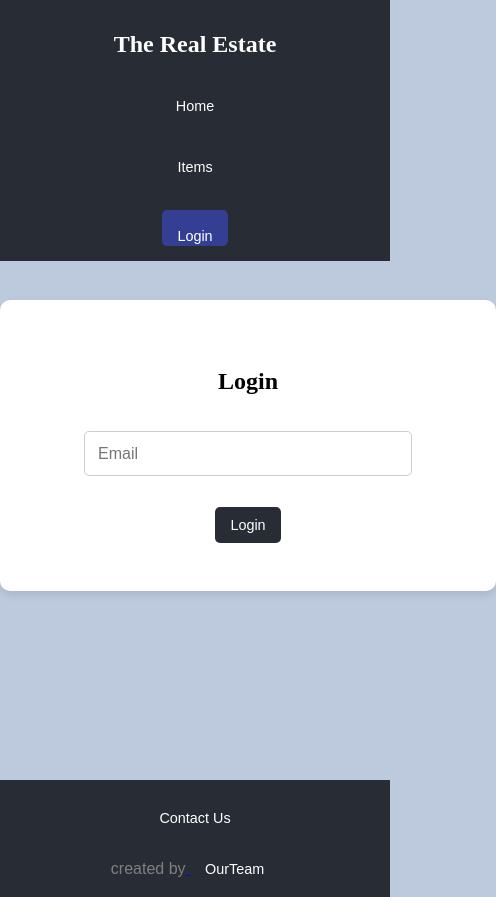
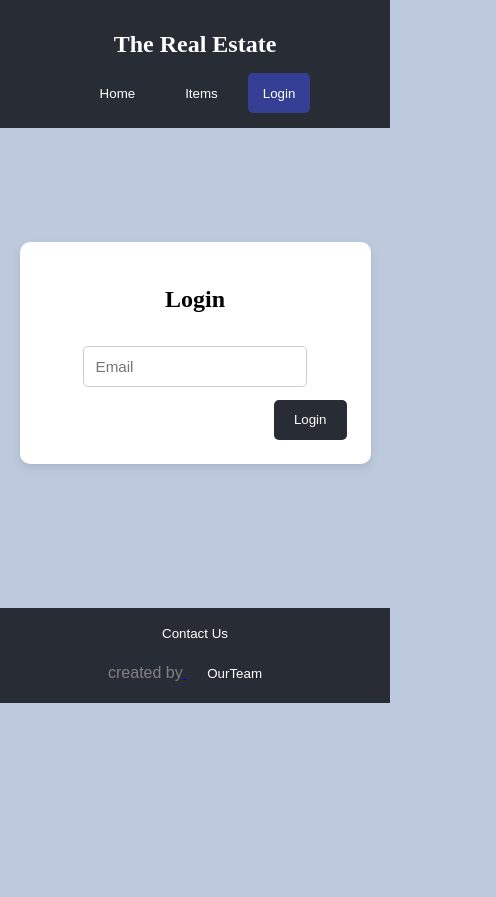
Before and after one commit to 3ayary/Grad-Project, a React (Vite) app: page /login in a window 390 px wide. Shown: the whole page, 496 px wide, since content can reach past the window. After the commit the page ends 844 px from the top, so only its background shows below. Built offline with nearby package versions, Linux system fonts and the light colour scheme.

Commit message:
edit login page and buttons

```diff
--- a/src/App.css
+++ b/src/App.css
@@ -148,6 +148,10 @@ button:hover {
   .navbar {
     justify-content: center; /* Center nav items */
     gap: 15px; /* Adjust gap */
+    display: flex;          /* يجعل العناصر بداخله مرنة (flex items) */
+    flex-direction: row;    /* يرتب العناصر في صف (هذا هو الافتراضي) */
+    justify-content: center;/* يوسط العناصر أفقيًا في الصف */
+    align-items: center;
     margin-top: 0; /* Remove top margin */
   }
 
@@ -185,13 +189,6 @@ button:hover {
    }
 
 
-  button {
-    margin-left: auto; /* Keep button potentially aligned right */
-    margin-right: auto; /* Center button below text */
-    margin-top: 15px; /* Add space above button */
-    align-self: center; /* Ensure button centers */
-    /* display: block; /* Optional: make it full width */
-  }
 }
 
 /* Optional: Media Query for even smaller screens */
@@ -201,17 +198,12 @@ button:hover {
    }
    .navbar {
        gap: 10px; /* Smaller gap */
-       flex-direction: column; /* Stack nav items vertically */
+       flex-direction: row; /* Stack nav items vertically */
        align-items: center; /* Center them */
    }
     .navbar h4 {
         margin: 8px 0;
     }
 
-    button {
-        padding: 0 15px; /* Smaller padding */
-        height: 36px; /* Smaller height */
-        line-height: 36px; /* Adjust line height */
-        font-size: 0.9em; /* Smaller font */
-    }
+
 }
--- a/src/components/style/LoginPage.css
+++ b/src/components/style/LoginPage.css
@@ -1,62 +1,80 @@
-/* Center the login form */
+/* Center the login form container */
 .login-container {
   display: flex;
   justify-content: center;
   align-items: center;
-margin-top: auto;
-margin-bottom: auto;
-    height: 500vh;
+  min-height: 100vh; /* Use min-height to cover viewport */
   background-color: #f0f2f5;
-
-
-  }
-  .login-container-page{
-height: 450px;
+  padding: 20px; /* Add some padding for smaller screens */
+  box-sizing: border-box;
 }
 
-
-  .pop-card {
-
+.login-container-page {
+  min-height: 450px;
+  display: flex;
+  justify-content: center;
+  align-items: center;
+}
+/* Card styling (Unified for .login-card) */
+.login-card {
   background-color: #fff;
-    padding: 3rem;
-    border-radius: 10px;
-    box-shadow: 0 4px 8px rgba(0, 0, 0, 0.1);
-   padding-top: 50px;
-    width: 400px;
-    display: flex;
-    flex-direction: column;
-    margin: auto;
-    gap: 1rem;
-    display: grid;
-    place-items: center;
-margin-top: 3%;
-  }
-
-  /* Card styling */
-  .login-card {
-
-    background-color: #fff;
-    padding: 3rem;
+  padding: 2.5rem; /* Slightly reduced base padding */
   border-radius: 10px;
   box-shadow: 0 4px 8px rgba(0, 0, 0, 0.1);
 
-    width: 400px;
-    display: flex;
-    flex-direction: column;
-    margin: auto;
-    gap: 1rem;
+  /* Responsive Width */
+  width: 90%;       /* Take 90% of container width */
+  max-width: 400px;  /* Up to a maximum of 400px */
+
+  /* Layout using Grid to center items */
   display: grid;
-    place-items: center;
-margin-top: 10%;
+  place-items: center; /* Center grid items (inputs, button etc.) */
+  gap: 1rem;         /* Space between form elements */
+
+  /* Removed margin: auto and margin-top - rely on parent flex centering */
+  box-sizing: border-box;
 }
 
-  /* Input styling */
-  .login-card input {
+/* Input styling (Unified) */
+.login-card input { /* Also applies if you use .pop-card */
   padding: 0.8rem;
   border: 1px solid #ccc;
   border-radius: 5px;
   font-size: 1rem;
-    width: 300px;
+
+  /* Responsive Width */
+  width: 100%;      /* Take full width of grid cell */
+  box-sizing: border-box; /* Include padding/border in width */
+}
+
+/* --- Media Query for Smaller Screens --- */
+@media (max-width: 480px) {
+  .login-card {
+      padding: 1.5rem; /* Reduce padding further */
+      gap: 0.8rem;     /* Reduce gap slightly */
+  }
+
+  .login-card input {
+      padding: 0.7rem; /* Slightly smaller padding */
+      font-size: 0.95rem; /* Slightly smaller font */
+  }
+}
+
+/* --- If .pop-card is distinct, apply similar responsive principles --- */
+/* Example for .pop-card if it needs different base styles */
+.pop-card {
+  background-color: #fff;
+  padding: 2rem; /* Different base padding */
+  padding-top: 50px; /* Keep specific top padding */
+  border-radius: 10px;
+  box-shadow: 0 4px 8px rgba(0, 0, 0, 0.1);
+  width: 90%;
+  max-width: 400px;
+  display: grid; /* Or flex if preferred for this card */
+  place-items: center;
+  gap: 1rem;
+  box-sizing: border-box;
+  /* Removed margins */
 }
 
 .pop-card input {
@@ -64,5 +82,19 @@ margin-top: 10%;
   border: 1px solid #ccc;
   border-radius: 5px;
   font-size: 1rem;
-    width: 300px;
+  width: 100%;
+  box-sizing: border-box;
 }
+
+/* Apply media query adjustments to .pop-card as well if needed */
+@media (max-width: 480px) {
+   .pop-card {
+       padding: 1.5rem;
+       padding-top: 30px; /* Adjust specific padding too */
+       gap: 0.8rem;
+   }
+  .pop-card input {
+       padding: 0.7rem;
+       font-size: 0.95rem;
+   }
+}
```
Lines whose indentation alone changed are shown as unchanged.
